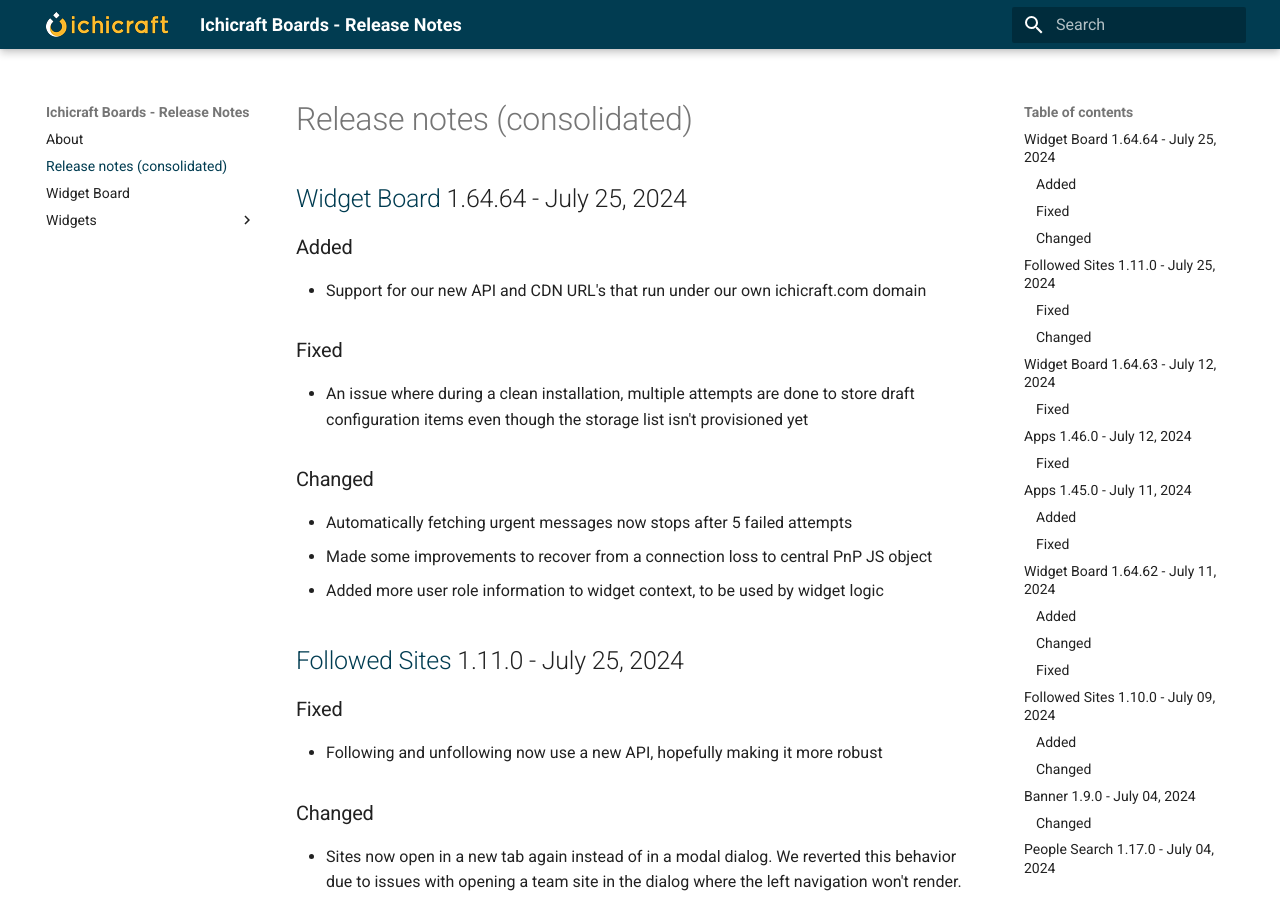
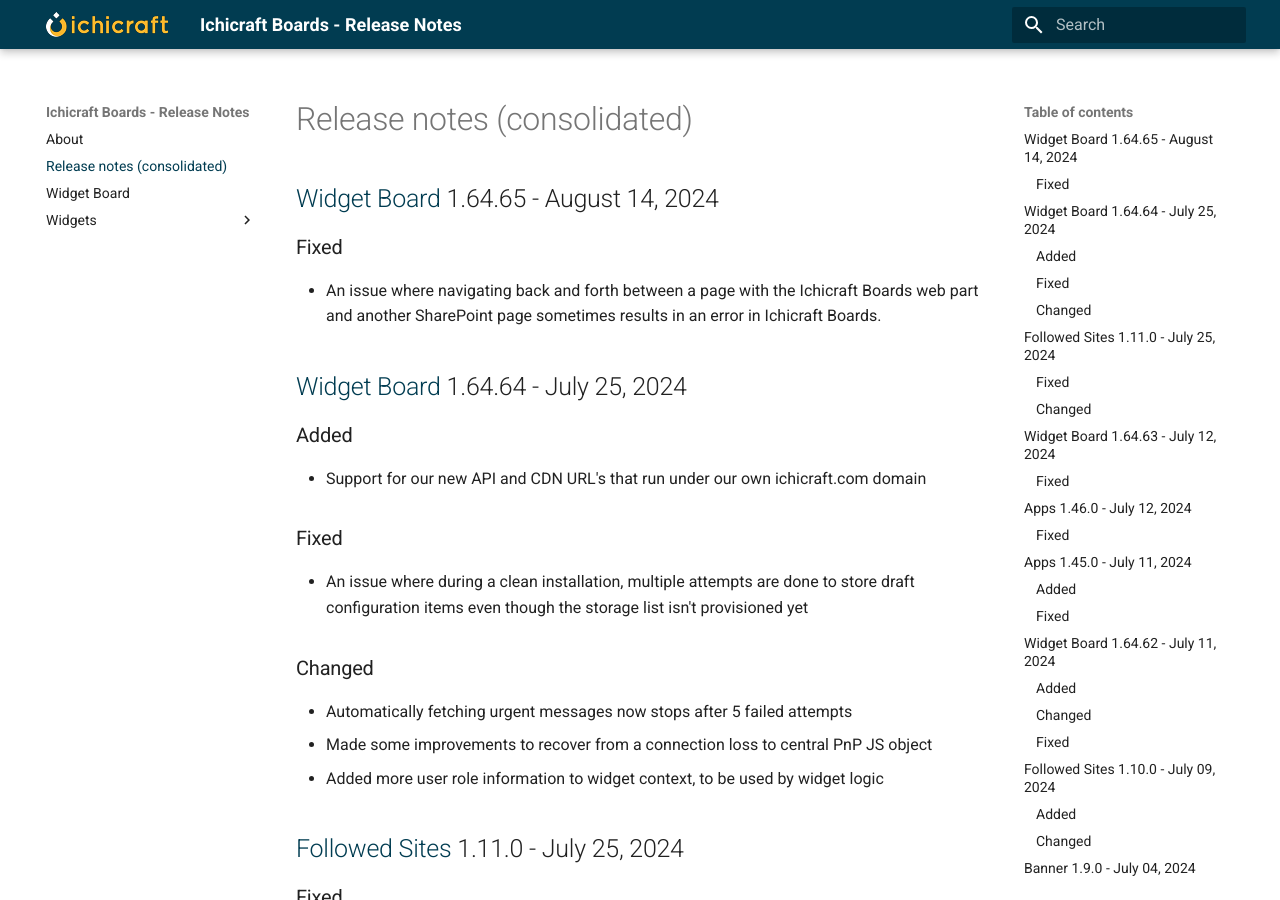
Before and after one commit to ichicraft/widgets-docs, an MkDocs documentation site: the page built from docs/Release-notes-(consolidated).md, in a window 1280 px wide and 900 px high. Built offline with MkDocs 1.6.1 and Material for MkDocs 9.7.7, drawn with Linux system fonts in a browser that asks for light colours.

Commit message:
Release notes updated by BuildService

```diff
--- a/docs/Release-notes-(consolidated).md
+++ b/docs/Release-notes-(consolidated).md
@@ -1,3 +1,8 @@
+## [Widget Board](./Widget Board.md) 1.64.65 - August 14, 2024
+
+### Fixed
+- An issue where navigating back and forth between a page with the Ichicraft Boards web part and another SharePoint page sometimes results in an error in Ichicraft Boards.
+
 ## [Widget Board](./Widget Board.md) 1.64.64 - July 25, 2024
 
 ### Added
```
Also changed, not shown: docs/Widget Board.md (+5 -0 lines).
